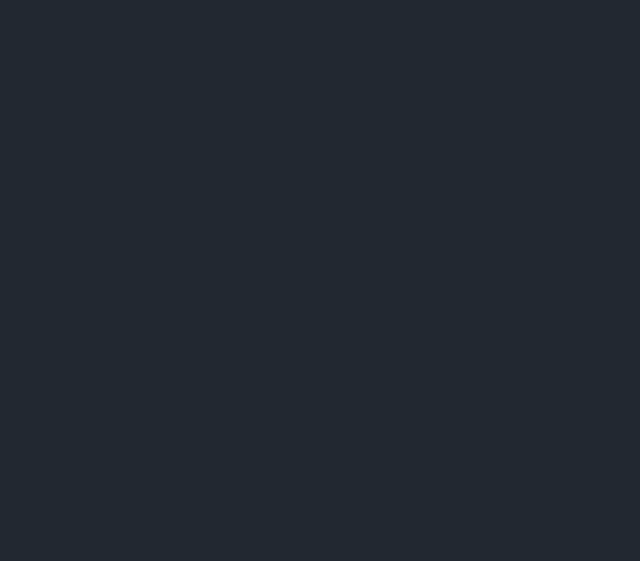
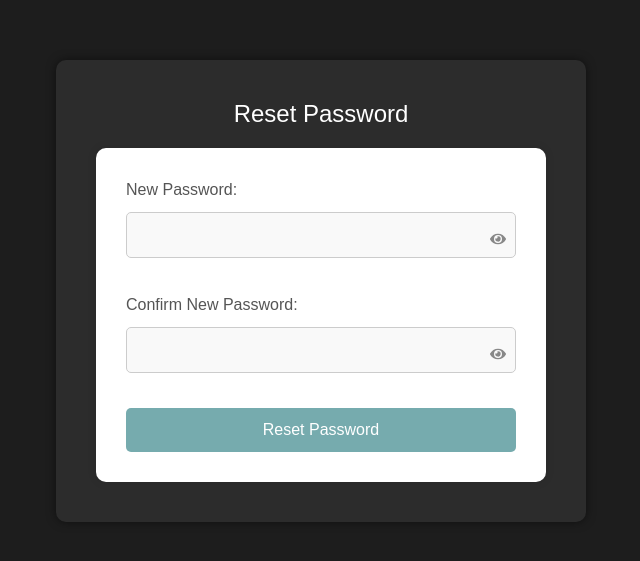
Before and after one commit to shyam2511/dashboard-project, a React (Create React App) app: page /resetpassword/1/1 in a window 1280 px wide. Before the commit this address had no page. Shown: the part 109-670 px from the top of the page, without its empty margins (319-959 px from the left). Built offline with nearby package versions, Linux system fonts and the light colour scheme.

Commit message:
Added reset password functionality and updated UI

```diff
--- a/src/App.js
+++ b/src/App.js
@@ -2,6 +2,8 @@
 import Dashboard from "./pages/Dashboard";
 import Signup from "./pages/SignUp";
 import Signin from "./pages/SignIn";
+import ForgotPassword from "./pages/ForgotPassword";
+import ResetPassword from "./pages/ResetPassword";
 
 function App() {
   return (
@@ -10,6 +12,8 @@
         <Route path="/signup" element={<Signup />} />
         <Route path="/signin" element={<Signin />} />
         <Route path="/dashboard" element={<Dashboard />} />
+        <Route path="/forgot-password" element={<ForgotPassword />} />
+        <Route path="/resetpassword/:id/:token" element={<ResetPassword />} />
       </Routes>
     </BrowserRouter>
   );
--- /dev/null
+++ b/src/pages/ForgotPassword.js
@@ -0,0 +1,42 @@
+
+import React, { useState } from 'react';
+import axios from 'axios';
+import '../styles/ForgotPassword.css';
+
+const ForgotPassword = () => {
+  const [email, setEmail] = useState('');
+  const [message, setMessage] = useState('');
+
+  const handleSubmit = async (e) => {
+    e.preventDefault();
+    try {
+      const response = await axios.post('https://coders-dashboard-4cdb4394fb85.herokuapp.com/auth/forgot-password', { email });
+      setMessage(response.data.message || 'Reset link sent to your email.');
+    } catch (error) {
+      console.error('Error:', error.response ? error.response.data : error.message);
+      setMessage(error.response ? error.response.data.error || 'Error sending password reset email.' : 'Error sending password reset email.');
+    }
+  };
+
+  return (
+    <div className="forgot-password-container">
+      <div className="forgot-password-form">
+        <h2>Forgot Password</h2>
+        <form onSubmit={handleSubmit}>
+          <label>Email:</label>
+          <input
+            type="email"
+            value={email}
+            onChange={(e) => setEmail(e.target.value)}
+            required
+            className="email-input"
+          />
+          <button type="submit" className="reset-button">Send Reset Link</button>
+        </form>
+        {message && <p className="message">{message}</p>}
+      </div>
+    </div>
+  );
+};
+
+export default ForgotPassword;
--- /dev/null
+++ b/src/pages/ResetPassword.js
@@ -0,0 +1,84 @@
+import React, { useState } from 'react';
+import { useParams } from 'react-router-dom';
+import axios from 'axios';
+import { FaEye, FaEyeSlash } from 'react-icons/fa';
+import '../styles/ResetPassword.css';
+
+const ResetPassword = () => {
+  const { id, token } = useParams();
+  const [newPassword, setNewPassword] = useState('');
+  const [confirmPassword, setConfirmPassword] = useState('');
+  const [message, setMessage] = useState('');
+  const [showPassword, setShowPassword] = useState(false);
+  const [showConfirmPassword, setShowConfirmPassword] = useState(false);
+
+  const handleSubmit = async (e) => {
+    e.preventDefault();
+    if (newPassword !== confirmPassword) {
+      setMessage('Passwords do not match');
+      return;
+    }
+    try {
+      await axios.post(`https://coders-dashboard-4cdb4394fb85.herokuapp.com/auth/reset-password/${id}/${token}`, {
+        newPassword,
+      });
+      setMessage('Password reset successful');
+    } catch (error) {
+      setMessage('Error resetting password');
+    }
+  };
+
+  const togglePasswordVisibility = () => {
+    setShowPassword(!showPassword);
+  };
+
+  const toggleConfirmPasswordVisibility = () => {
+    setShowConfirmPassword(!showConfirmPassword);
+  };
+
+  return (
+    <div className="reset-password-container">
+      <div className="reset-password-box">
+        <h1>Reset Password</h1>
+        <form onSubmit={handleSubmit} className="reset-password-form">
+          <div className="password-input-container">
+            <label>
+              New Password:
+              <div className="password-input-wrapper">
+                <input
+                  type={showPassword ? "text" : "password"}
+                  value={newPassword}
+                  onChange={(e) => setNewPassword(e.target.value)}
+                  required
+                />
+                <span className="eye-icon" onClick={togglePasswordVisibility}>
+                  {showPassword ? <FaEyeSlash /> : <FaEye />}
+                </span>
+              </div>
+            </label>
+          </div>
+          <div className="password-input-container">
+            <label>
+              Confirm New Password:
+              <div className="password-input-wrapper">
+                <input
+                  type={showConfirmPassword ? "text" : "password"}
+                  value={confirmPassword}
+                  onChange={(e) => setConfirmPassword(e.target.value)}
+                  required
+                />
+                <span className="eye-icon" onClick={toggleConfirmPasswordVisibility}>
+                  {showConfirmPassword ? <FaEyeSlash /> : <FaEye />}
+                </span>
+              </div>
+            </label>
+          </div>
+          <button type="submit">Reset Password</button>
+        </form>
+        {message && <p className="message">{message}</p>}
+      </div>
+    </div>
+  );
+};
+
+export default ResetPassword;
--- /dev/null
+++ b/src/styles/ForgotPassword.css
@@ -0,0 +1,66 @@
+.forgot-password-container {
+    display: flex;
+    justify-content: center;
+    align-items: center;
+    height: 100vh;
+    background-color: #f0f2f5;
+  }
+
+  .forgot-password-form {
+    background-color: #fff;
+    padding: 30px;
+    border-radius: 10px;
+    box-shadow: 0 0 10px rgba(0, 0, 0, 0.1);
+    max-width: 400px;
+    width: 100%;
+    text-align: center;
+  }
+
+  .forgot-password-form h2 {
+    margin-bottom: 20px;
+    font-size: 24px;
+    color: #333;
+  }
+
+  .forgot-password-form form {
+    display: flex;
+    flex-direction: column;
+    align-items: center;
+  }
+
+  .forgot-password-form label {
+    font-size: 16px;
+    margin-bottom: 10px;
+    color: #555;
+  }
+
+  .email-input {
+    width: 100%;
+    padding: 10px;
+    margin-bottom: 20px;
+    border: 1px solid #ccc;
+    border-radius: 5px;
+    font-size: 16px;
+  }
+
+  .reset-button {
+    width: 100%;
+    padding: 10px;
+    background-color: #4CAF50;
+    color: #fff;
+    border: none;
+    border-radius: 5px;
+    font-size: 16px;
+    cursor: pointer;
+    transition: background-color 0.3s ease;
+  }
+
+  .reset-button:hover {
+    background-color: #45a049;
+  }
+
+  .message {
+    margin-top: 20px;
+    font-size: 14px;
+    color: #333;
+  }
--- /dev/null
+++ b/src/styles/ResetPassword.css
@@ -0,0 +1,84 @@
+body {
+    margin: 0;
+    font-family: Arial, sans-serif;
+    background-color: #1d1d1d;
+  }
+
+  .reset-password-container {
+    display: flex;
+    justify-content: center;
+    align-items: center;
+    height: 100vh;
+  }
+
+  .reset-password-box {
+    background-color: #2c2c2c;
+    padding: 40px;
+    border-radius: 10px;
+    box-shadow: 0 0 10px rgba(0, 0, 0, 0.5);
+    text-align: center;
+    color: #fff;
+  }
+
+  .reset-password-box h1 {
+    margin-bottom: 20px;
+    font-size: 24px;
+  }
+
+  .reset-password-form {
+    display: flex;
+    flex-direction: column;
+    gap: 15px;
+  }
+
+  .password-input-container label {
+    display: flex;
+    flex-direction: column;
+    align-items: flex-start;
+  }
+
+  .password-input-wrapper {
+    position: relative;
+    width: 100%;
+  }
+
+  .password-input-wrapper input {
+    width: 100%;
+    padding: 10px;
+    padding-right: 40px;
+    margin-top: 10px;
+    border: 1px solid #ccc;
+    border-radius: 5px;
+    box-sizing: border-box;
+    font-size: 16px;
+  }
+
+  .eye-icon {
+    position: absolute;
+    top: 50%;
+    right: 10px;
+    transform: translateY(-50%);
+    cursor: pointer;
+    color: #888;
+  }
+
+  button {
+    padding: 10px;
+    border: none;
+    border-radius: 5px;
+    background-color: #4caf50;
+    color: white;
+    font-size: 16px;
+    cursor: pointer;
+    transition: background-color 0.3s ease;
+  }
+
+  button:hover {
+    background-color: #45a049;
+  }
+
+  .message {
+    margin-top: 20px;
+    font-size: 16px;
+    color: #4caf50;
+  }
```
